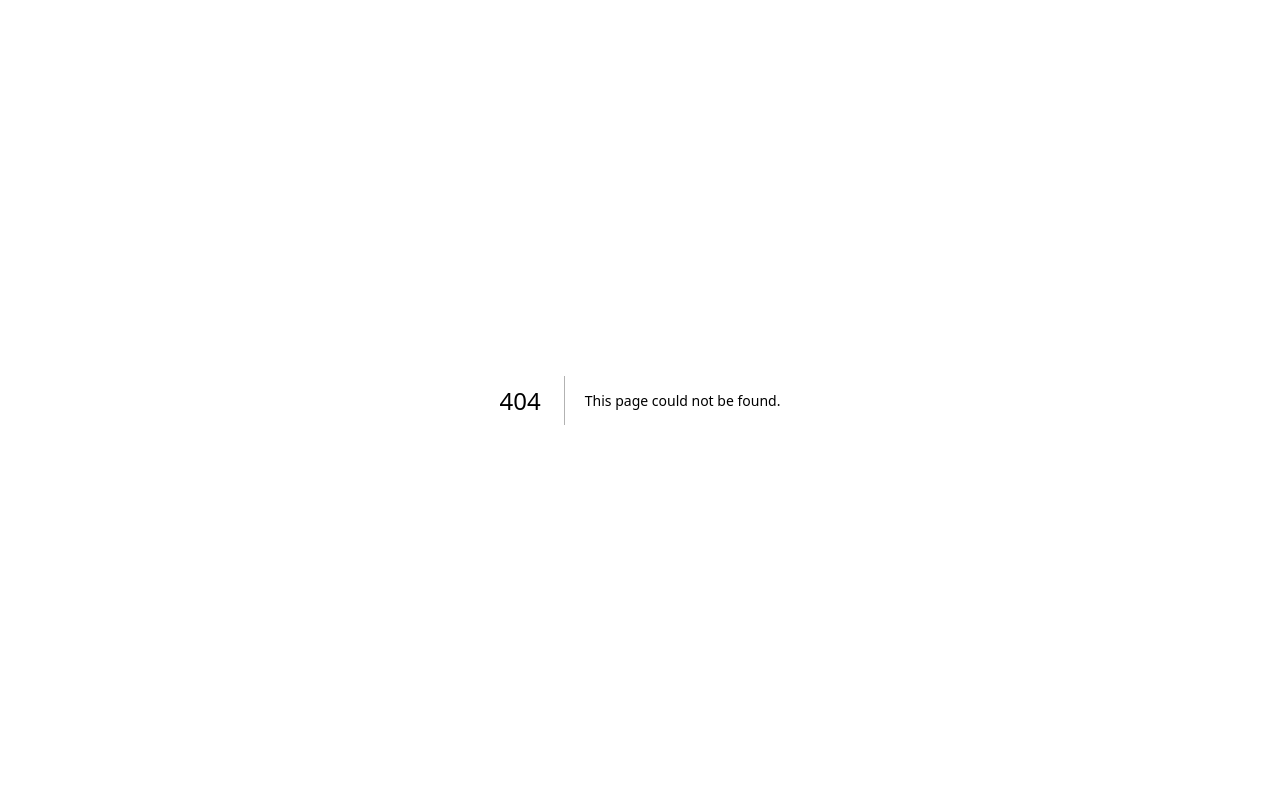
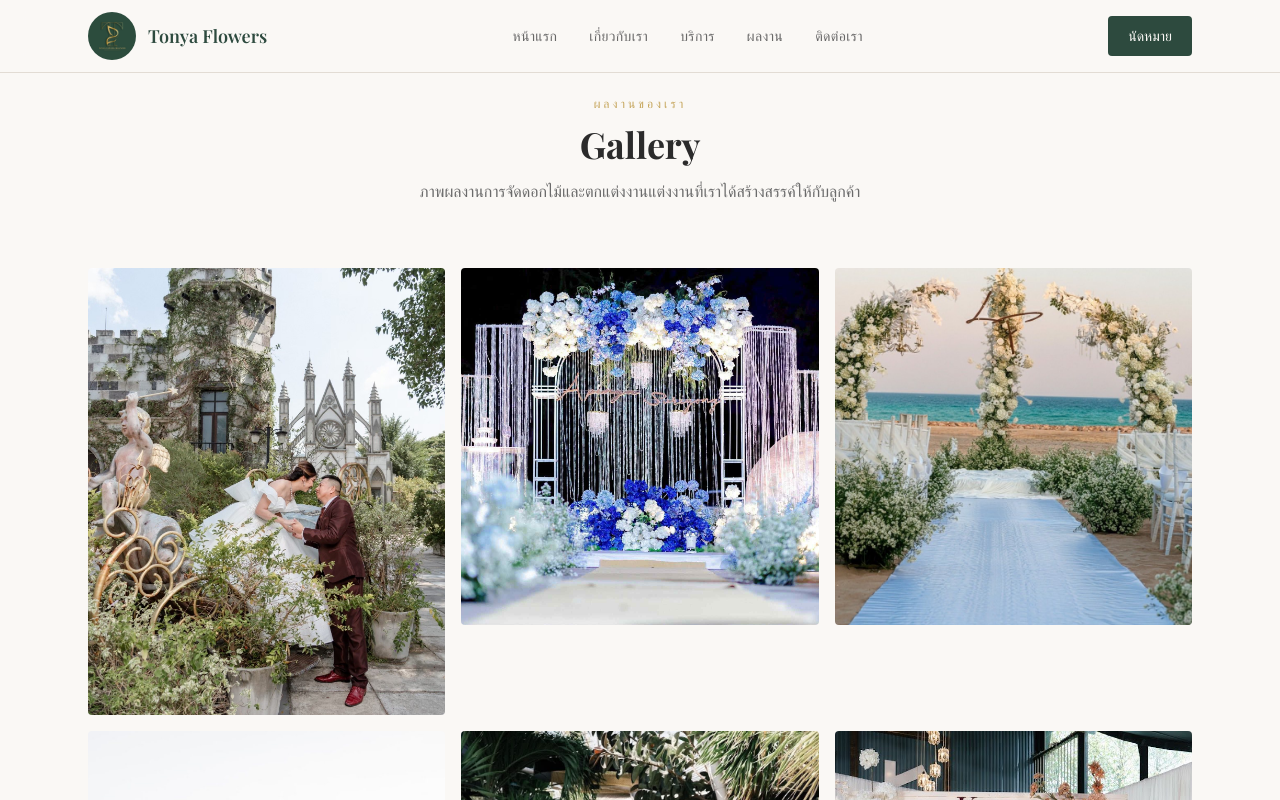
Before and after one commit to panuwit009/Tonya-Flowers-Wedding-Studio, a Next.js app: page /gallery in a window 1280 px wide. Before the commit this address had no page. Shown: the top 800 px of the page. Built offline with nearby package versions, Linux system fonts and the light colour scheme; a web font is replaced by a local one.

Commit message:
แยกหน้า

```diff
--- /dev/null
+++ b/app/about/page.tsx
@@ -0,0 +1,5 @@
+import { About } from "@/components/about"
+
+export default function Page() {
+    return <About />;
+}
--- /dev/null
+++ b/app/gallery/page.tsx
@@ -0,0 +1,5 @@
+import { Gallery } from "@/components/gallery"
+
+export default function Page() {
+    return <Gallery />;
+}
--- a/app/layout.tsx
+++ b/app/layout.tsx
@@ -2,6 +2,9 @@ import type { Metadata, Viewport } from 'next'
 import { DM_Sans, Playfair_Display } from 'next/font/google'
 import { Analytics } from '@vercel/analytics/next'
 import './globals.css'
+import { Navbar } from "@/components/navbar"
+import { Contact } from "@/components/contact"
+import { Footer } from "@/components/footer"
 
 const dmSans = DM_Sans({
   subsets: ['latin'],
@@ -82,7 +85,10 @@ export default function RootLayout({
       <body
         className={`${dmSans.variable} ${playfairDisplay.variable} font-sans antialiased`}
       >
+        <Navbar />
         {children}
+        <Contact />
+        <Footer />
         <Analytics />
       </body>
     </html>
--- a/app/page.tsx
+++ b/app/page.tsx
@@ -1,10 +1,4 @@
-import { Navbar } from "@/components/navbar"
 import { Hero } from "@/components/hero"
-import { About } from "@/components/about"
-import { Services } from "@/components/services"
-import { Gallery } from "@/components/gallery"
-import { Contact } from "@/components/contact"
-import { Footer } from "@/components/footer"
 
 // JSON-LD structured data for SEO (helps Google show rich results)
 const jsonLd = {
@@ -36,15 +30,9 @@ export default function Home() {
         type="application/ld+json"
         dangerouslySetInnerHTML={{ __html: JSON.stringify(jsonLd) }}
       />
-      <Navbar />
       <main>
         <Hero />
-        <About />
-        <Services />
-        <Gallery />
-        <Contact />
       </main>
-      <Footer />
     </>
   )
 }
--- /dev/null
+++ b/app/services copy/page.tsx
@@ -0,0 +1,5 @@
+import { Services } from "@/components/services"
+
+export default function Page() {
+    return <Services />;
+}
--- /dev/null
+++ b/app/services/page.tsx
@@ -0,0 +1,5 @@
+import { Services } from "@/components/services"
+
+export default function Page() {
+    return <Services />;
+}
--- a/components/navbar.tsx
+++ b/components/navbar.tsx
@@ -1,14 +1,13 @@
 "use client"
-
 import { useState } from "react"
 import Image from "next/image"
 import { Menu, X } from "lucide-react"
 
 const navLinks = [
-  { label: "หน้าแรก", href: "#home" },
-  { label: "เกี่ยวกับเรา", href: "#about" },
-  { label: "บริการ", href: "#services" },
-  { label: "ผลงาน", href: "#gallery" },
+  { label: "หน้าแรก", href: "/" },
+  { label: "เกี่ยวกับเรา", href: "/about" },
+  { label: "บริการ", href: "/services" },
+  { label: "ผลงาน", href: "/gallery" },
   { label: "ติดต่อเรา", href: "#contact" },
 ]
 
@@ -18,7 +17,7 @@ export function Navbar() {
   return (
     <header className="fixed top-0 left-0 right-0 z-50 bg-background/90 backdrop-blur-md border-b border-border">
       <nav className="mx-auto flex max-w-6xl items-center justify-between px-6 py-3">
-        <a href="#home" className="flex items-center gap-3">
+        <a href="/" className="flex items-center gap-3">
           <Image
             src="/images/logo.jpg"
             alt="Tonya Flowers Wedding Studio Logo"
```
